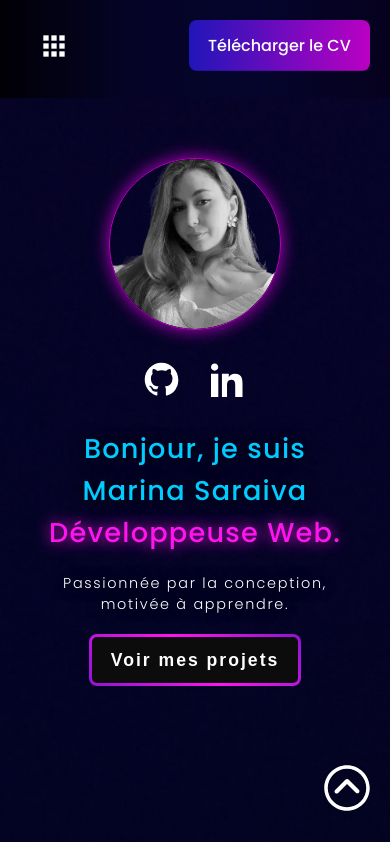
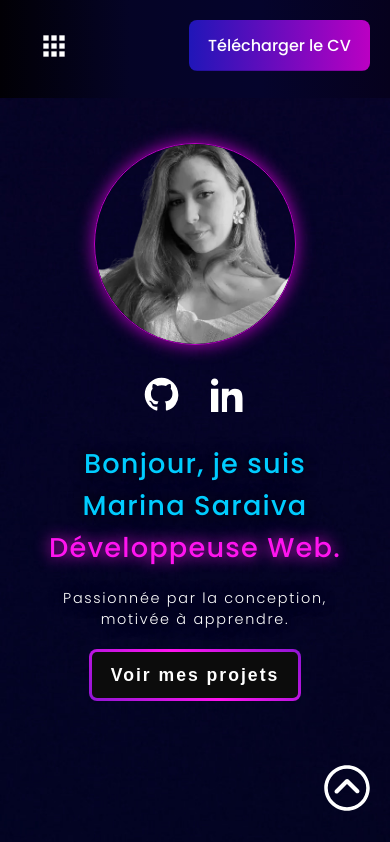
Before and after one commit to Marina-404/Portfolio, a React (Vite) app: page / in a window 390 px wide. Shown: the top 842 px of the page. Built offline with nearby package versions, Linux system fonts and the light colour scheme.

Commit message:
feat: modified

```diff
--- a/src/styles/intro.css
+++ b/src/styles/intro.css
@@ -133,8 +133,8 @@
   }
 
   .picture-intro {
-    width: 170px;
-    height: 170px;
+    width: 200px;
+    height: 200px;
     margin: 0 auto;
     border: 1px #bb00c3 solid;
 
```
